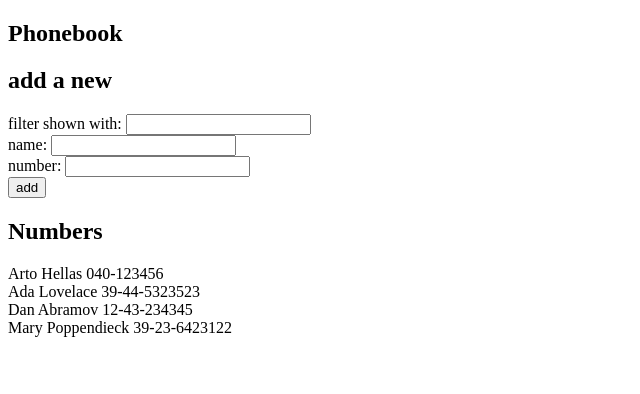
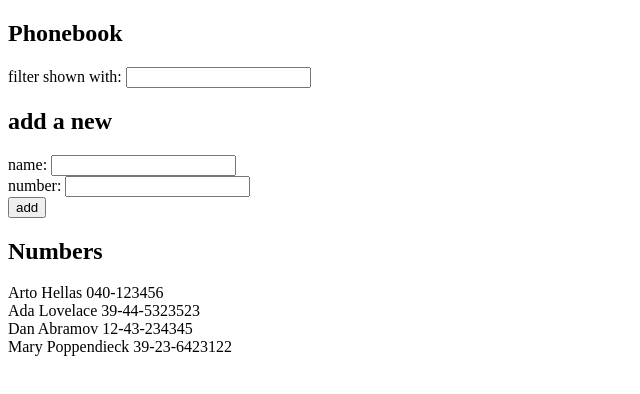
Before and after one commit to MartinOvington/fullstack, a React (Create React App) app in the folder part2/phonebook/: page / in a window 1280 px wide. Shown: the top 394 px of the page, without its empty margins (0-640 px from the left). Built offline with nearby package versions, Linux system fonts and the light colour scheme.

Commit message:
Finished ex2.10

```diff
--- a/part2/phonebook/src/App.js
+++ b/part2/phonebook/src/App.js
@@ -1,5 +1,7 @@
 import React, { useState } from 'react'
 import FilterPeople from './components/filterpeople'
+import PersonForm from './components/personform'
+import Filter from './components/filter'
 
 const App = () => {
   const [persons, setPersons] = useState([
@@ -44,21 +46,10 @@ const App = () => {
   return (
     <div>
       <h2>Phonebook</h2>
+      <Filter myFilter={myFilter} handleFilterChange={handleFilterChange} />
       <h2>add a new</h2>
-      <form onSubmit={addPerson}>
-        <div>
-          filter shown with: <input value={myFilter} onChange={handleFilterChange}/>
-        </div>
-        <div>
-          name: <input value={newName} onChange={handleNameChange}/>
-        </div>
-        <div>
-          number: <input value={newNumber} onChange={handleNumberChange}/>
-        </div>
-        <div>
-          <button type="submit">add</button>
-        </div>
-      </form>
+      <PersonForm func={addPerson} name={newName} handleNameChange={handleNameChange}
+        number={newNumber} handleNumberChange={handleNumberChange} />
       <h2>Numbers</h2>
       <FilterPeople persons={persons} name={myFilter} />
     </div>
--- /dev/null
+++ b/part2/phonebook/src/components/filter.js
@@ -0,0 +1,11 @@
+import React from 'react'
+
+const Filter = ({myFilter, handleFilterChange}) => (
+    <form>
+        <div>
+            filter shown with: <input value={myFilter} onChange={handleFilterChange}/>
+        </div>
+    </form>
+)
+
+export default Filter
--- a/part2/phonebook/src/components/personform.js
+++ b/part2/phonebook/src/components/personform.js
@@ -1,18 +1,17 @@
 import React from 'react'
 
-const PersonFrom = ({func, v1, h1, v2, h2, v3, h3}) => (
-    <form onSubmit={addPerson}>
+const PersonForm = ({func, name, handleNameChange, number, handleNumberChange}) => (
+    <form onSubmit={func}>
         <div>
-            filter shown with: <input value={myFilter} onChange={handleFilterChange}/>
+            name: <input value={name} onChange={handleNameChange}/>
         </div>
         <div>
-            name: <input value={newName} onChange={handleNameChange}/>
-        </div>
-        <div>
-            number: <input value={newNumber} onChange={handleNumberChange}/>
+            number: <input value={number} onChange={handleNumberChange}/>
         </div>
         <div>
             <button type="submit">add</button>
         </div>
     </form>
 )
+
+export default PersonForm
```
